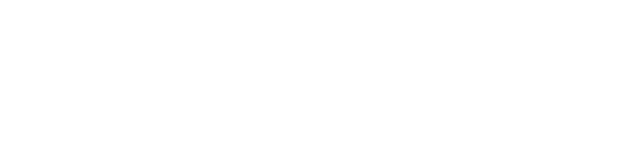
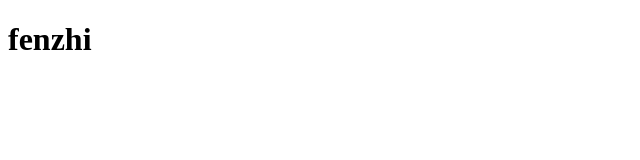
Before and after one commit to ThisJA/project_01, a plain HTML site: page index.html in a window 1280 px wide. Shown: the whole page, without its empty margins (0-640 px from the left). Drawn offline with Linux system fonts and the light colour scheme.

Commit message:
完成分支

```diff
--- a/index.html
+++ b/index.html
@@ -9,7 +9,7 @@
 </head>
 
 <body>
-
+    <h1>fenzhi</h1>
 </body>
 
 </html>
```
